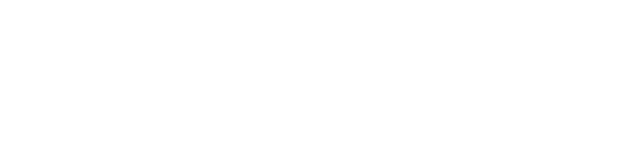
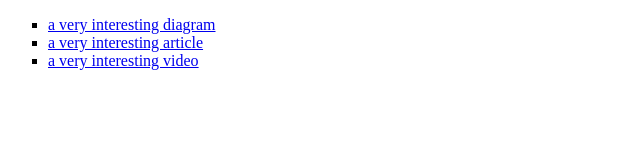
Before and after one commit to HYF-Class19/agile-development-group-1, a website: page index.html in a window 1280 px wide. Shown: the whole page, without its empty margins (0-640 px from the left). Drawn offline with Linux system fonts and the light colour scheme.

Commit message:
list css & html

```diff
--- a/index.html
+++ b/index.html
@@ -8,5 +8,31 @@
 
     <link href="./styles/index.css" rel="stylesheet" />
   </head>
-  <body></body>
+  <body>
+    <!--Start of list assignee: Nashmia-->
+    <div>
+      <ul class="list">
+        <li>
+          <a
+            href="https://i.pinimg.com/originals/f9/4a/d6/f94ad6c7c8b05d97c284f82edbb3fcd0.jpg"
+            target="_blank"
+            >a very interesting diagram</a
+          >
+        </li>
+        <li>
+          <a
+            href="https://treescharlotte.org/wp-content/uploads/2013/11/How-A-Tree-Works.pdf"
+            target="_blank"
+            >a very interesting article</a
+          >
+        </li>
+        <li>
+          <a href="https://www.youtube.com/watch?v=BickMFHAZR0" target="_blank"
+            >a very interesting video</a
+          >
+        </li>
+      </ul>
+    </div>
+    <!--End of list assignee: Nashmia-->
+  </body>
 </html>
--- a/styles/index.css
+++ b/styles/index.css
@@ -1 +1,6 @@
 @import url("./something.css");
+/* start list style assignee: Nashmia*/
+.list {
+  list-style-type: square;
+}
+/* End list style assignee: Nashmia*/
```
